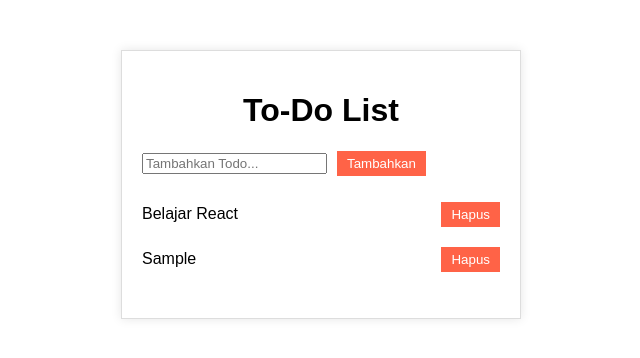
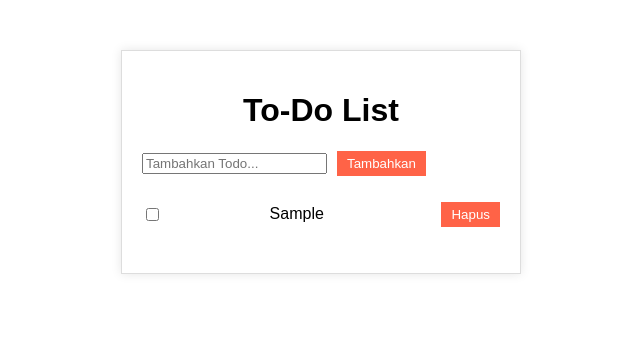
Before and after one commit to siopipin/pengembangan_aplikasi_web, a React (Create React App) app: page / in a window 1280 px wide. Both pictures are taken after typing "Sample" into the empty fields and a click on the button "Tambahkan". Shown: the top 358 px of the page, without its empty margins (319-959 px from the left). Built offline with nearby package versions, Linux system fonts and the light colour scheme.

Commit message:
M03latihan

```diff
--- a/src/M03/M03App.js
+++ b/src/M03/M03App.js
@@ -2,16 +2,21 @@
 import React, { useState } from "react";
 import TodoList from "./TodoList";
 import TodoInput from "./TodoInput";
-import "./M03Style.css"
+import "./M03Style.css";
 
 // Mendefinisikan komponen M03App sebagai komponen berbasis fungsi
 const M03App = () => {
   // Menggunakan hook useState untuk mendefinisikan state `todos` dan fungsi `setTodos` untuk mengubah state tersebut
-  const [todos, setTodos] = useState(["Belajar React"]);
+  const [todos, setTodos] = useState([]);
 
   // Fungsi untuk menambahkan todo baru ke dalam daftar
   const addTodo = (todo) => {
-    setTodos([...todos, todo]);
+    const newTodo = {
+      text: todo,
+      isCompleted: false,
+    };
+
+    setTodos([...todos, newTodo]);
   };
 
   // Fungsi untuk menghapus todo berdasarkan indeksnya
@@ -32,7 +37,7 @@ const M03App = () => {
 
       {/* Komponen untuk menampilkan daftar todo.
            Daftar `todos` dan fungsi `removeTodo` diteruskan sebagai props agar dapat digunakan dalam komponen TodoList */}
-      <TodoList todos={todos} removeTodo={removeTodo} />
+      <TodoList todos={todos} removeTodo={removeTodo} setTodos={setTodos} />
     </div>
   );
 };
--- a/src/M03/TodoList.js
+++ b/src/M03/TodoList.js
@@ -3,18 +3,28 @@ import React from "react";
 
 // Mendefinisikan komponen TodoList sebagai komponen berbasis fungsi
 const TodoList = (props) => {
+  const toggleCompletion = (index) => {
+    const newTodos = [...props.todos];
+    newTodos[index].isCompleted = !newTodos[index].isCompleted;
+    props.setTodos(newTodos);
+  };
+
   // Render komponen
   return (
     <ul>
       {/* Menggunakan metode map untuk mengiterasi melalui array todos dari props
            dan mengembalikan elemen li untuk setiap todo */}
       {props.todos.map((todo, index) => (
-        <li key={index}>
-          {/* Menampilkan teks todo */}
-          {todo}
-
-          {/* Tombol untuk menghapus todo. Ketika diklik,
-               akan memanggil fungsi removeTodo dari props dengan indeks todo sebagai argumen */}
+        <li
+          key={index}
+          style={{ textDecoration: todo.isCompleted ? "line-through" : "none" }}
+        >
+          <input
+            type="checkbox"
+            checked={todo.isCompleted}
+            onChange={() => toggleCompletion(index)}
+          />
+          {todo.text}
           <button onClick={() => props.removeTodo(index)}> Hapus </button>
         </li>
       ))}
```
